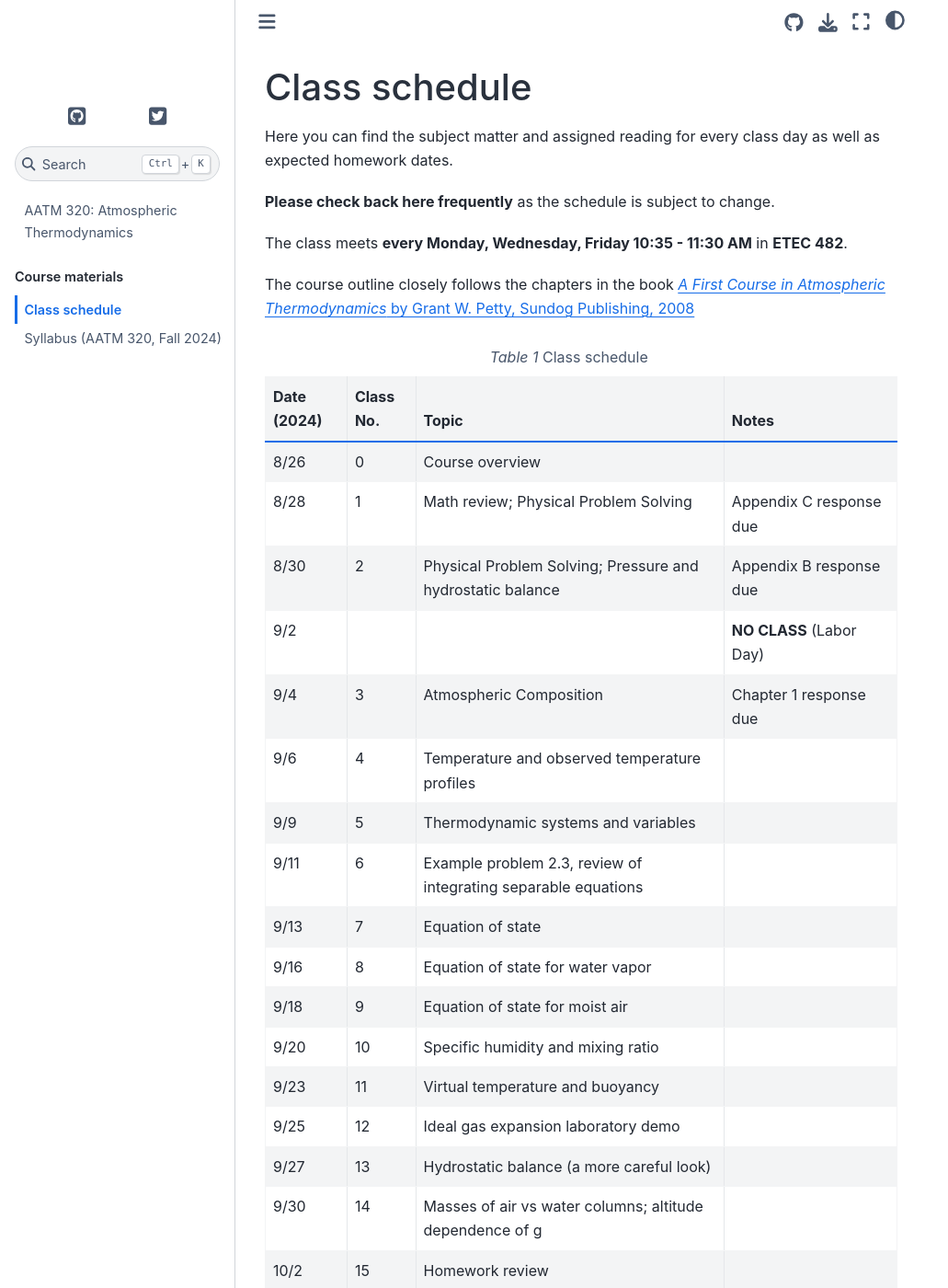
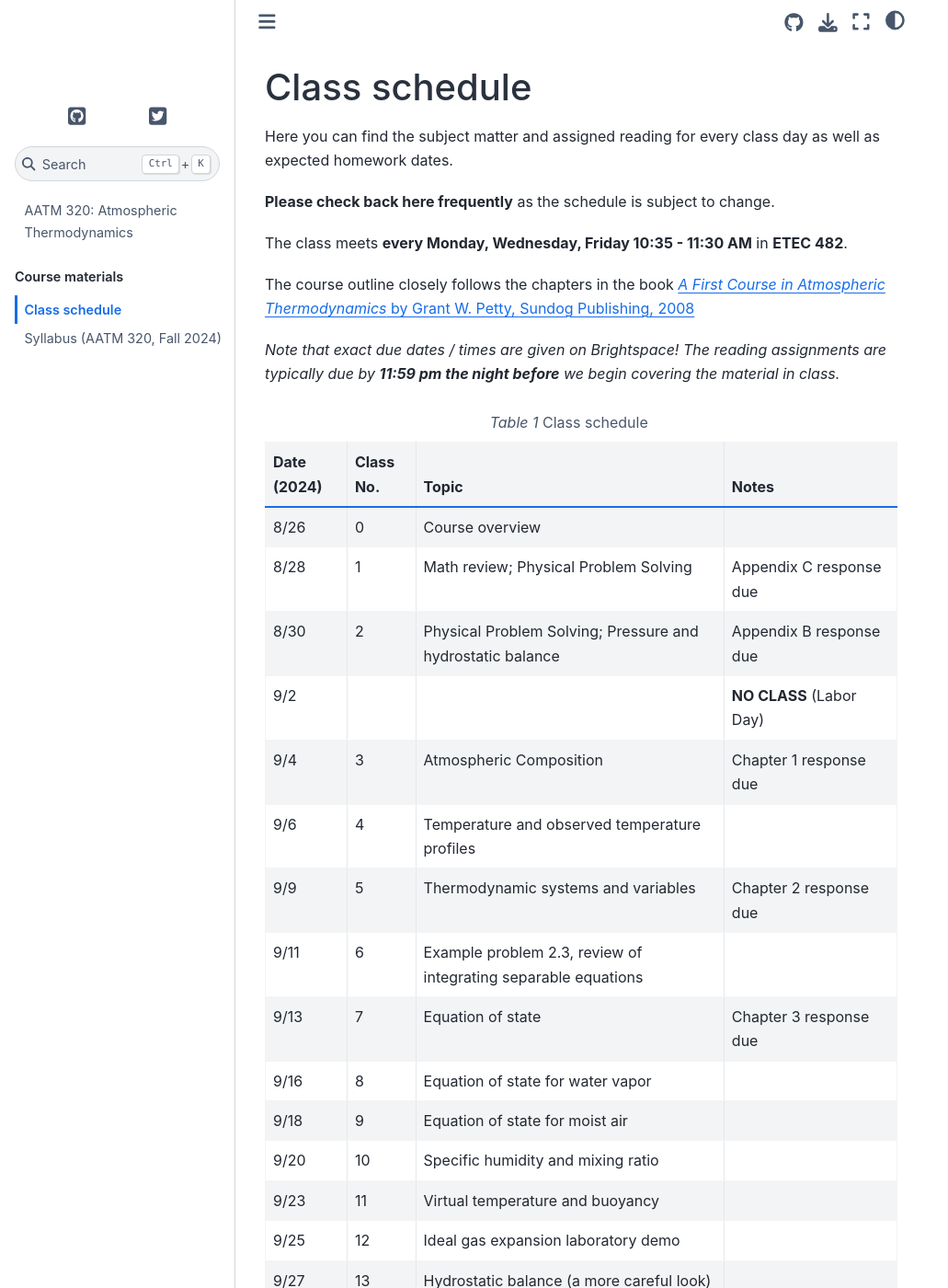
Before and after one commit to brian-rose/atm320-thermodynamics, a Jupyter Book: the page built from schedule.md, in a window 1280 px wide and 1400 px high. Shown: the whole window at 92% size, without its empty margins (0-1031 px from the left). Built offline with Jupyter Book 1.0.4 settings and Sphinx 7.4.7 and the Sphinx Book theme 1.1.4, drawn with Linux system fonts in a browser that asks for light colours; pages that are not in the unit, such as notebooks, are missing from menus.

Commit message:
Comment about due dates and times

````diff
--- a/schedule.md
+++ b/schedule.md
@@ -8,6 +8,7 @@ The class meets **every Monday, Wednesday, Friday 10:35 - 11:30 AM** in **ETEC 4
 
 The course outline closely follows the chapters in the book [_A First Course in Atmospheric Thermodynamics_ by Grant W. Petty, Sundog Publishing, 2008](https://sundogpublishingstore.myshopify.com/products/a-first-course-in-atmospheric-thermodynamics-g-w-petty)
 
+*Note that exact due dates / times are given on Brightspace! The reading assignments are typically due by **11:59 pm the night before** we begin covering the material in class.*
 
 ```{list-table} Class schedule
 :header-rows: 1
@@ -44,7 +45,7 @@ The course outline closely follows the chapters in the book [_A First Course in
 * - 9/9
   - 5
   - Thermodynamic systems and variables
-  -
+  - Chapter 2 response due
 * - 9/11
   - 6
   - Example problem 2.3, review of integrating separable equations
@@ -52,7 +53,7 @@ The course outline closely follows the chapters in the book [_A First Course in
 * - 9/13
   - 7
   - Equation of state
-  -
+  - Chapter 3 response due
 * - 9/16
   - 8
   - Equation of state for water vapor
````
